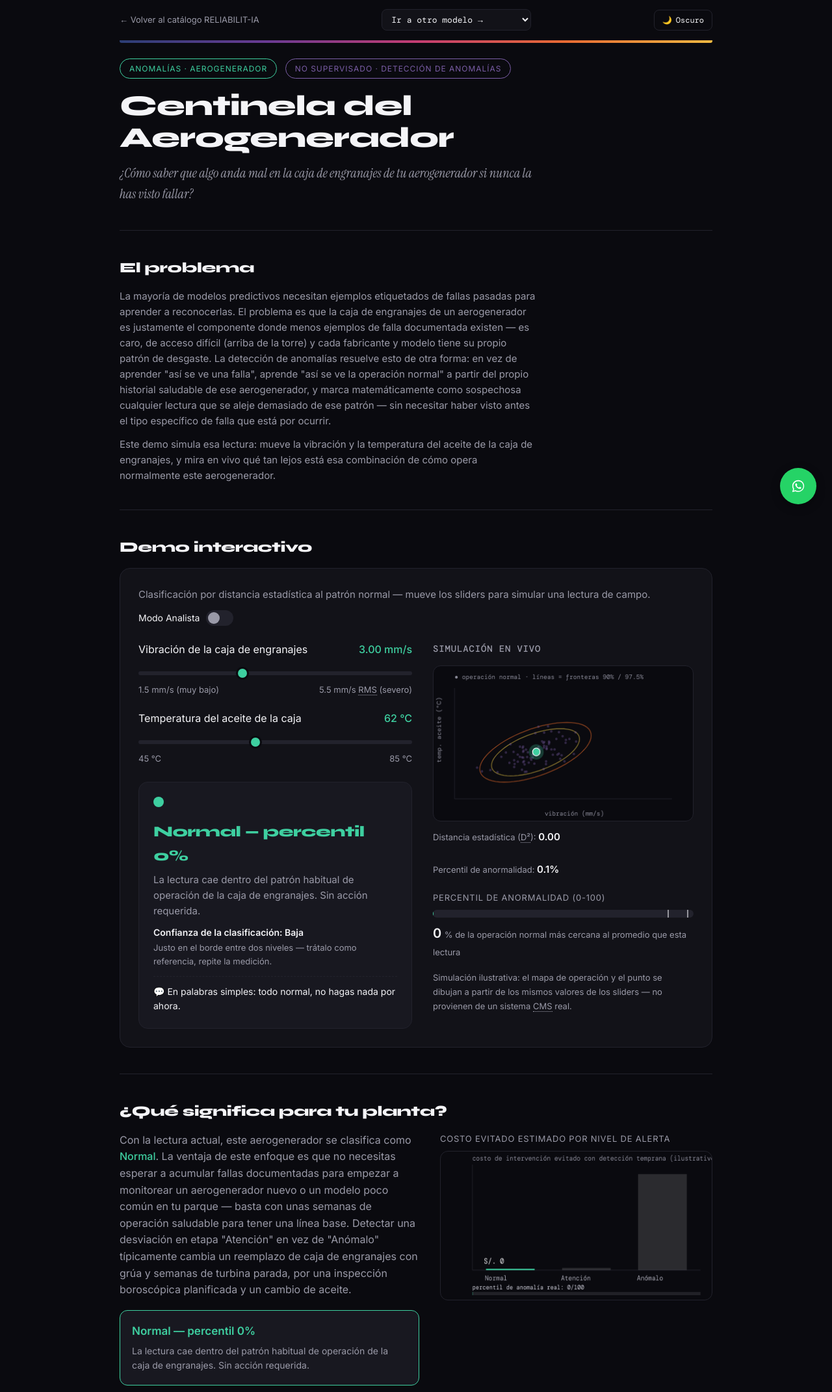
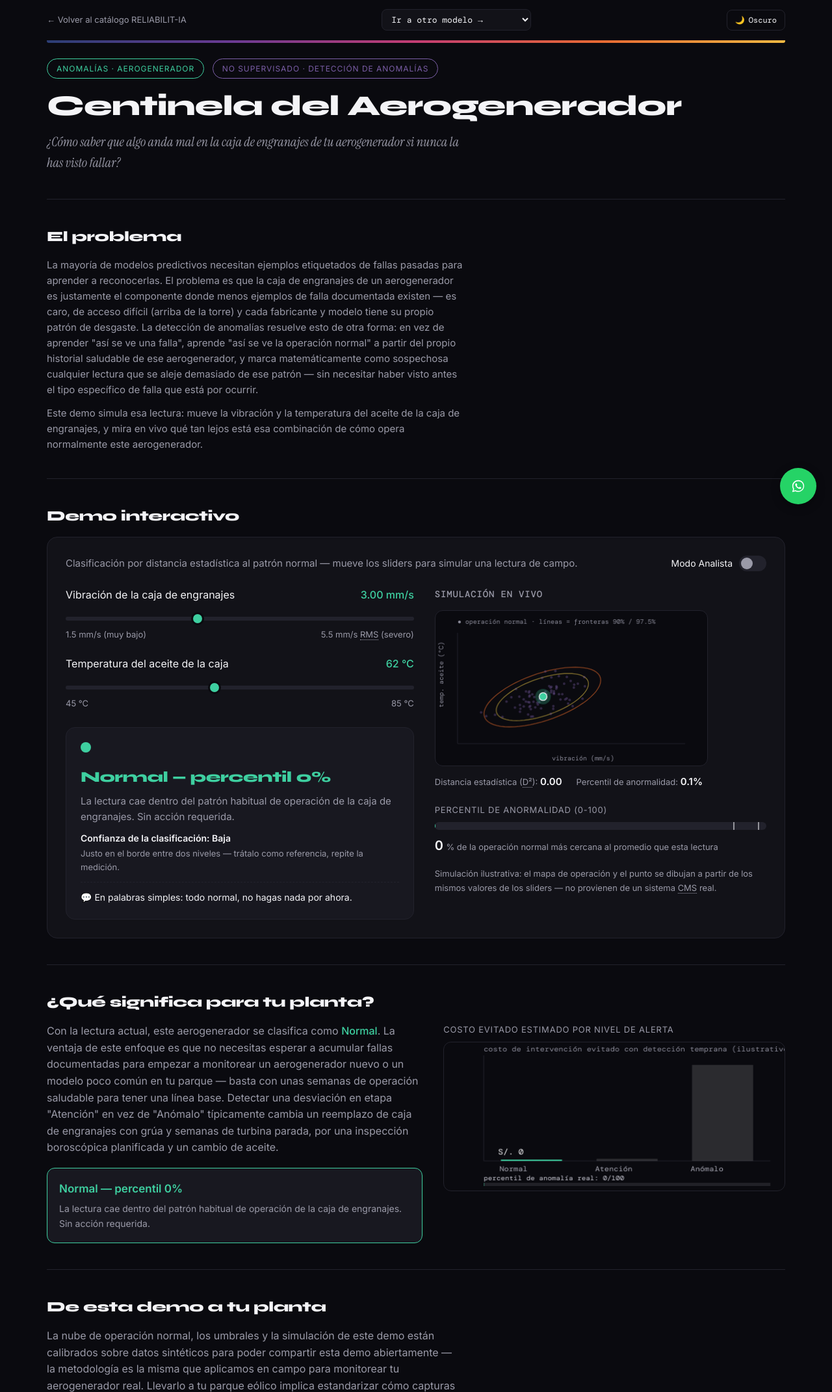
Before and after one commit to Angel19968/reliabilit-ia, a plain HTML site: page modelos/centinela-del-aerogenerador/index.html in a window 1280 px wide. Shown: the top 2142 px of the page at 65% size. Drawn offline with nearby package versions, Linux system fonts and the light colour scheme.

Commit message:
Add files via upload

```diff
--- a/modelos/centinela-del-aerogenerador/index.html
+++ b/modelos/centinela-del-aerogenerador/index.html
@@ -97,9 +97,11 @@
   }
   h1,h2,h3{font-family:'Syne', sans-serif; font-weight:800; letter-spacing:-0.02em;}
   a{color:var(--success);}
-  .wrap{max-width:960px;margin:0 auto;padding:0 24px;}
+  .wrap{max-width:1200px;margin:0 auto;padding:0 32px;}
+  @media (max-width:600px){ .wrap{padding:0 20px;} }
   .back{display:inline-block; font-size:13px; color:var(--muted); text-decoration:none;}
-  .nav-row{display:flex; justify-content:space-between; align-items:center; flex-wrap:wrap; gap:12px; position:sticky; top:0; z-index:30; background:var(--bg); padding:14px 0; margin:0 -24px; padding-left:24px; padding-right:24px; border-bottom:1px solid transparent;}
+  .nav-row{display:flex; justify-content:space-between; align-items:center; flex-wrap:wrap; gap:12px; position:sticky; top:0; z-index:30; background:var(--bg); padding:14px 0; margin:0 -32px; padding-left:32px; padding-right:32px; border-bottom:1px solid transparent;}
+  @media (max-width:600px){ .nav-row{margin:0 -20px; padding-left:20px; padding-right:20px;} }
   .nav-row.is-stuck{border-bottom-color:var(--border);}
   .quick-nav{font-family:'DM Mono',monospace; font-size:13px; background:var(--panel); color:var(--text); border:1px solid var(--border); border-radius:8px; padding:6px 10px; max-width:230px;}
   .back:hover{color:var(--success);}
@@ -110,6 +112,7 @@
     color:var(--success); border:1px solid var(--success); border-radius:999px;
     padding:5px 14px; margin-bottom:18px;
   }
+  .badge{max-width:100%;}
   h1{font-size:clamp(28px,5vw,44px); line-height:1.1; margin-bottom:14px;}
   .lead{font-family:'Instrument Serif', serif; font-style:italic; font-size:20px; color:var(--muted); max-width:640px;}
 
@@ -141,6 +144,7 @@
   .switch input:checked + .track::after{transform:translateX(18px); background:#fff;}
 
   .demo-grid{display:grid; grid-template-columns:1.05fr 1fr; gap:32px;}
+  .demo-grid > *{min-width:0;}
   @media (max-width:760px){ .demo-grid{grid-template-columns:1fr;} }
 
   .slider-group{margin-bottom:22px;}
@@ -215,6 +219,7 @@
   .business p{color:var(--muted); font-size:16px; max-width:640px;}
   .business .stat{color:var(--success); font-weight:500;}
   .business-grid{display:grid; grid-template-columns:1.1fr 1fr; gap:32px; align-items:start; margin-top:8px;}
+  .business-grid > *{min-width:0;}
   @media (max-width:760px){ .business-grid{grid-template-columns:1fr;} }
   .biz-action{margin-top:18px; padding:18px; border-radius:12px; background:var(--panel2); border:1px solid var(--border); transition:border-color .3s;}
   .biz-action .biz-title{font-size:17px; font-weight:600;}
```
